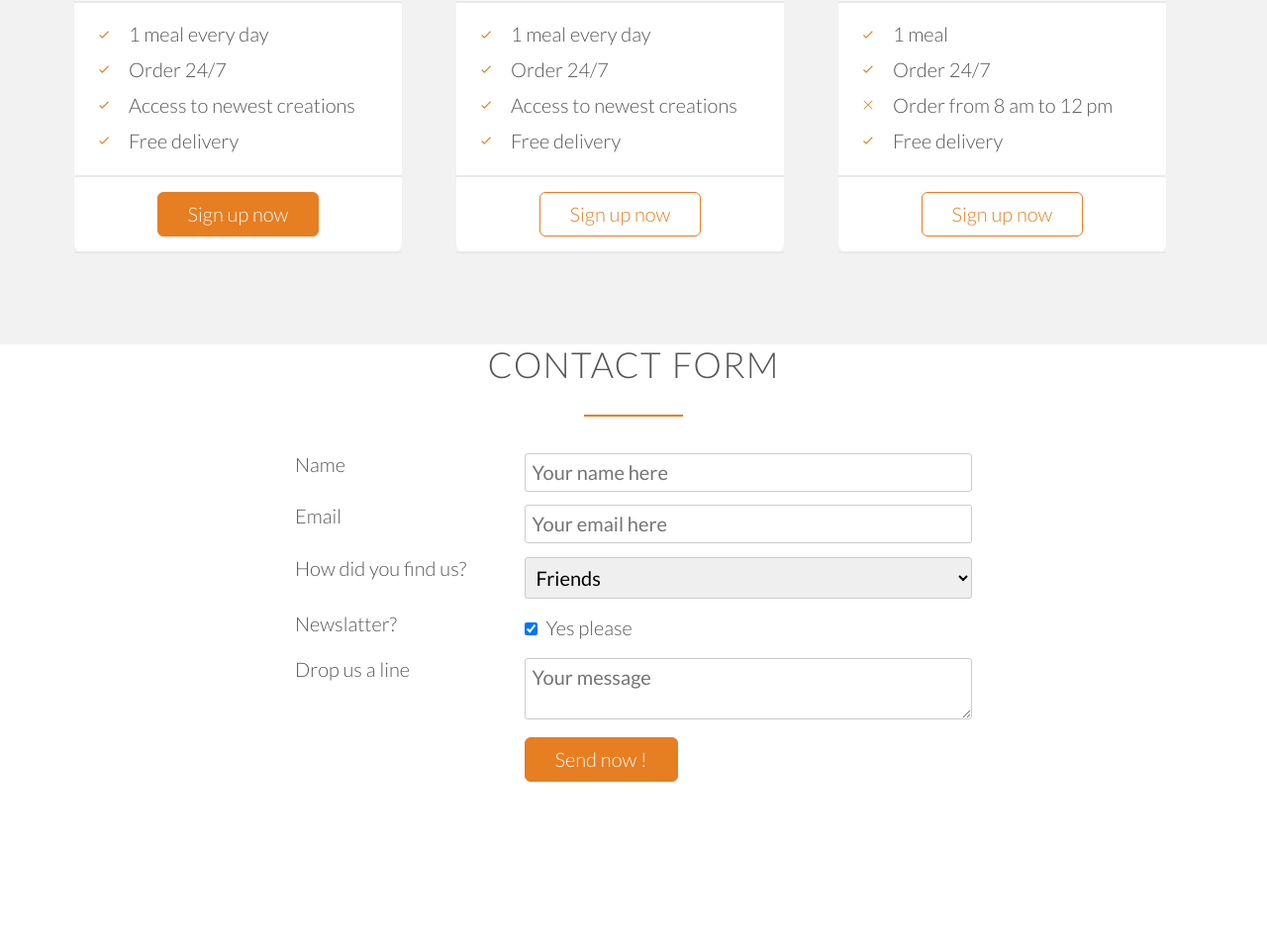
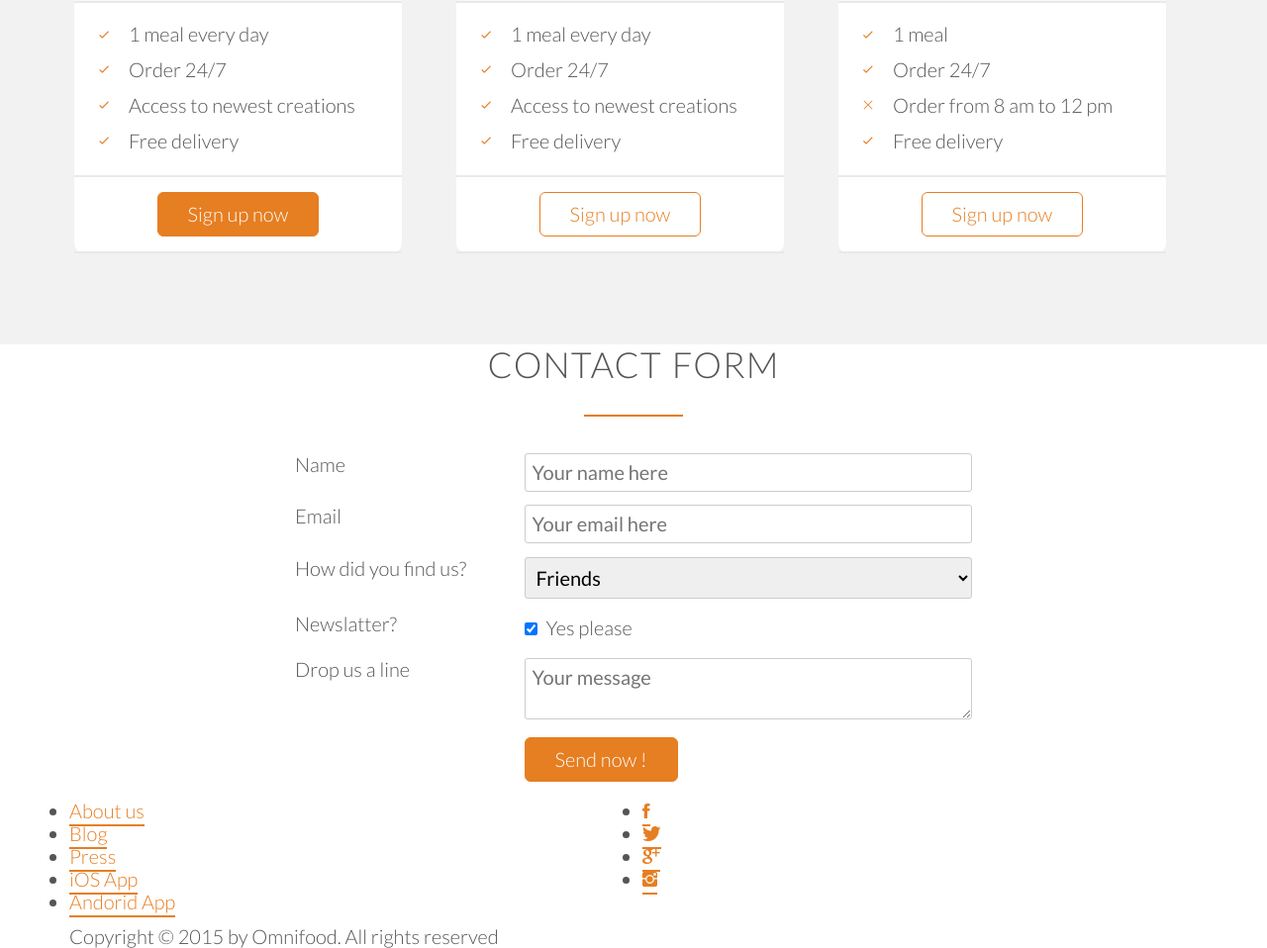
Before and after one commit to MrRudRud/Design-Web-Design-with-HTML5-CSS3-, a plain HTML site: page index.html in a window 1280 px wide. Shown: the part 4284-5242 px from the top of the page at 99% size. Before the commit the page ends 5081 px from the top, so only its background shows below. Drawn offline with nearby package versions, Linux system fonts and the light colour scheme; a script that the page names is missing; files whose address does not match are found by name.

Commit message:
056-Building-the-footer-part-1

```diff
--- a/index.html
+++ b/index.html
@@ -362,6 +362,30 @@
             </form>
         </div>
     </div>
+    <footer>
+        <div class="row">
+            <div class="col span-1-of-2">
+                <ul class="footer-nav">
+                    <li><a href="#">About us</a></li>
+                    <li><a href="#">Blog</a></li>
+                    <li><a href="#">Press</a></li>
+                    <li><a href="#">iOS App</a></li>
+                    <li><a href="#">Andorid App</a></li>
+                </ul>
+            </div>
+            <div class="col span-1-of-2">
+                <ul class="social-links">
+                    <li><a href="#"><i class="ion-social-facebook"></i></a></li>
+                    <li><a href="#"><i class="ion-social-twitter"></i></a></li>
+                    <li><a href="#"><i class="ion-social-googleplus"></i></a></li>
+                    <li><a href="#"><i class="ion-social-instagram"></i></a></li>
+                </ul>
+            </div>
+        </div>
+        <div class="row">
+            <p>Copyright &copy; 2015 by Omnifood. All rights reserved </p>
+        </div>
+    </footer>
 </body>
 
 </html>
```
